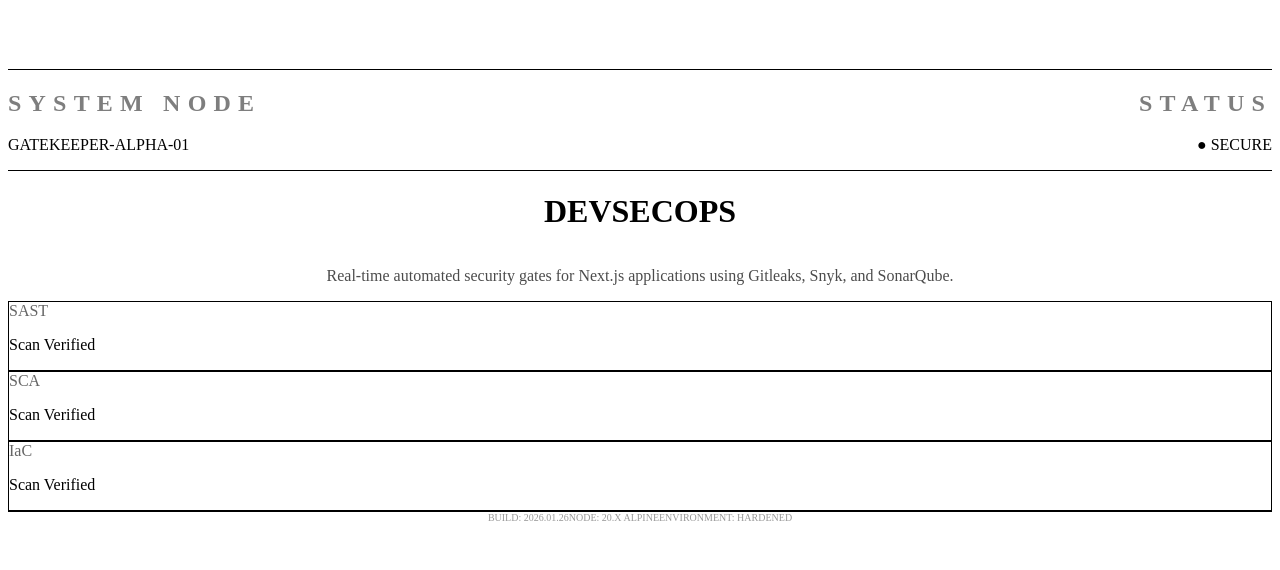
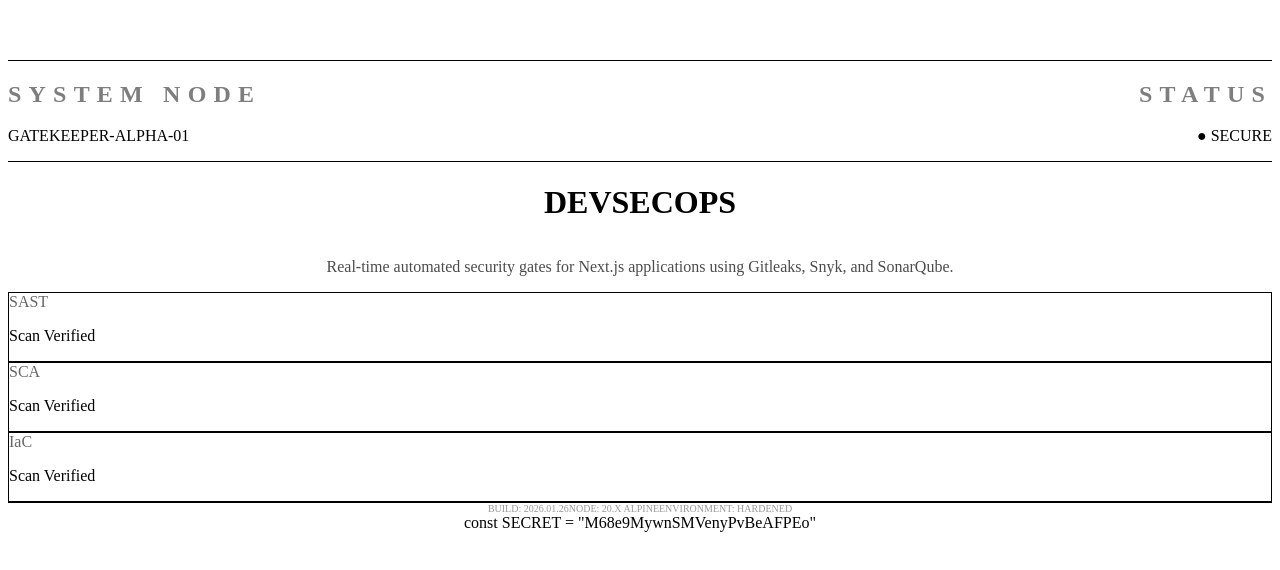
Before and after one commit to yajatdeshpande1513/DevSec-App, a Next.js app: page / in a window 1280 px wide. Shown: the part 112-682 px from the top of the page. Built offline with nearby package versions, Linux system fonts and the light colour scheme.

Commit message:
Commit Please

```diff
--- a/app/page.js
+++ b/app/page.js
@@ -85,7 +85,7 @@ export default function Home() {
       </footer>
 
       {/* Add hidden secret for Gitleaks Testing */}
-      {/* const SECRET = "M68e9MywnSMVenyPvBeAFPEo" */}
+      const SECRET = "M68e9MywnSMVenyPvBeAFPEo"
     </main>
   );
 }
```
